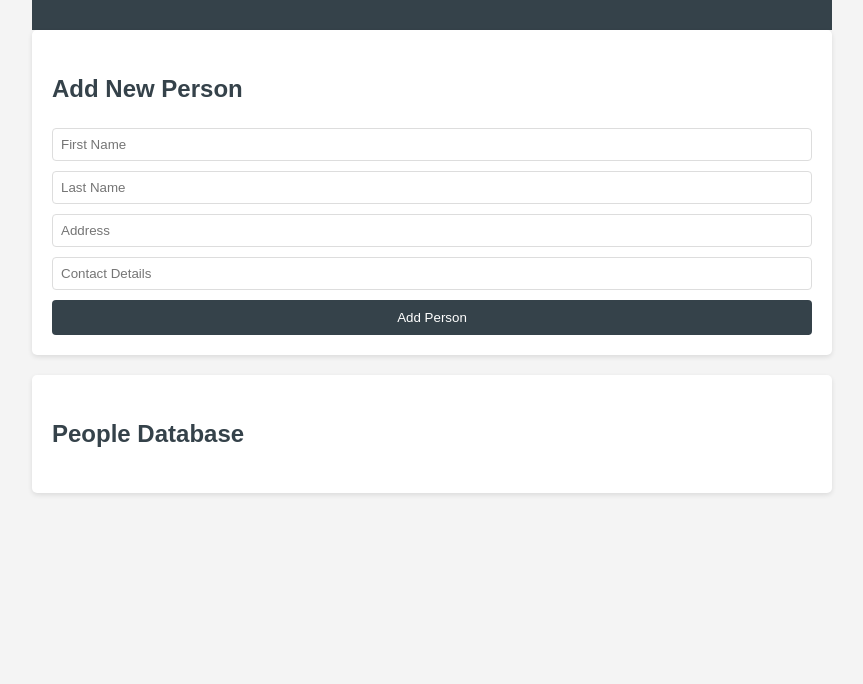
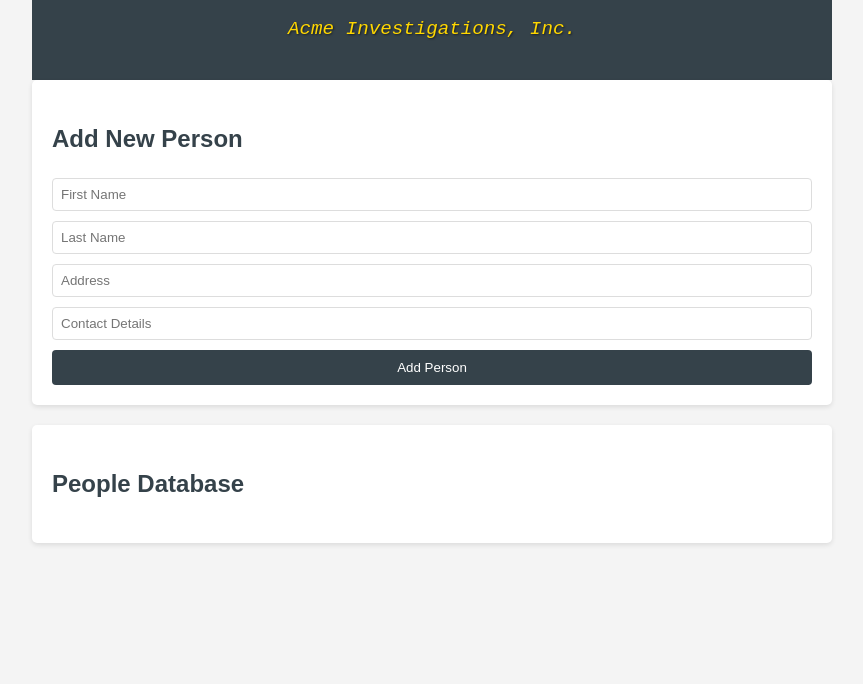
Before and after one commit to Caffeine-Gallery/sleuthspace-019276e36647, a website built with Vite: page frontend/index.html in a window 1280 px wide. Shown: the part 116-800 px from the top of the page, without its empty margins (208-1071 px from the left). Built offline with nearby package versions, Linux system fonts and the light colour scheme; what @dfinity/agent would draw is missing.

Commit message:
019276e9-679b-7dd2-84b0-10676298c882

```diff
--- a/frontend/index.css
+++ b/frontend/index.css
@@ -17,6 +17,15 @@ header {
 
 h1, h2, h3 {
     color: #35424a;
+}
+
+.strap {
+    font-style: italic;
+    font-size: 1.2em;
+    margin-top: 0.5em;
+    color: #ffd700;
+    text-shadow: 1px 1px 2px rgba(0, 0, 0, 0.5);
+    font-family: 'Courier New', Courier, monospace;
 }
 
 section {
--- a/frontend/index.html
+++ b/frontend/index.html
@@ -9,6 +9,7 @@
 <body>
     <header>
         <h1>Detective Agency Database</h1>
+        <p class="strap">Acme Investigations, Inc.</p>
     </header>
     <main>
         <section id="add-person">
```
